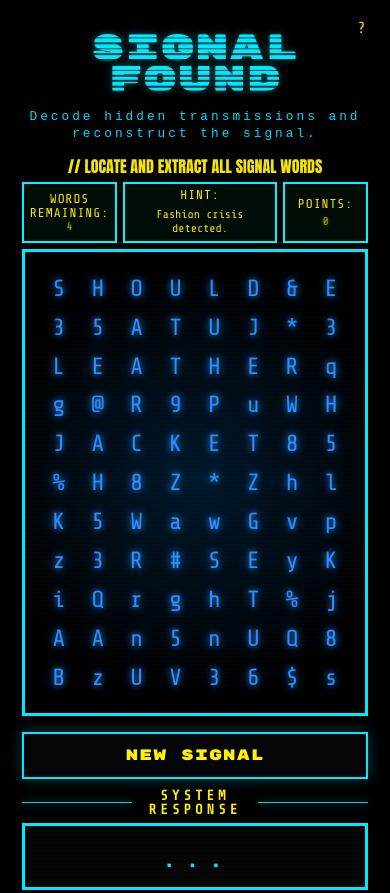
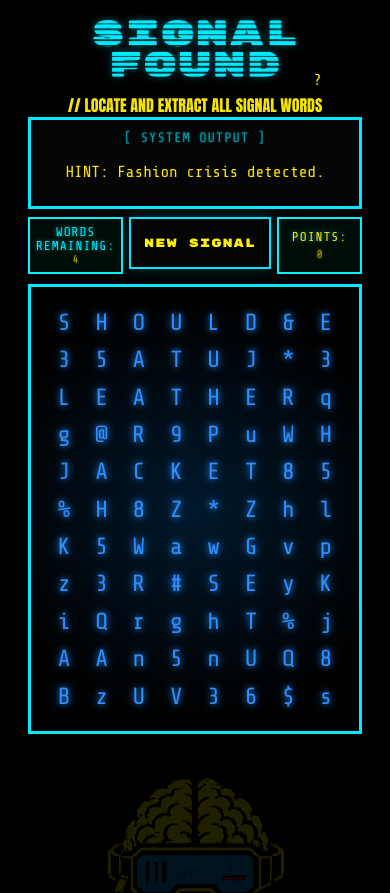
Before and after one commit to Bluecats3/SignalFound, a website: page index.html in a window 390 px wide. Shown: the top 893 px of the page. Drawn offline with nearby package versions, Linux system fonts and the light colour scheme.

Commit message:
Reposition display for mobile

```diff
--- a/index.html
+++ b/index.html
@@ -37,7 +37,6 @@
   <div class="container">
 
     <div id="duckParade" class="duckParade"></div>
-    <button id="infoBtn" onclick="showInstructions()">?</button>
 
     <div id="instructionScreen" class="instructionScreen">
 
@@ -55,7 +54,7 @@
         <p>Each message must be decoded from a screen of text.</p>
         <p>Drag across the hidden words to decode each terminal communication.</p>
         <p>The system has provided a word count and a hint for assistance.</p>
-        <p>A point system has also been supplied; however, we are still trying to understand the purpose.</p>
+        <p>A point system has also been supplied; however, the reason is still unknown.</p>
 
       </div>
 
@@ -73,30 +72,52 @@
 
 
 
+   <div class="titleArea">
+
   <h1 class="logoTitle">
     SIGNAL<br>
     FOUND
   </h1>
 
-    <p class="subtitle">
-      Decode hidden transmissions and reconstruct the signal.
-    </p>
+  <button id="infoBtn" onclick="showInstructions()">
+    ?
+  </button>
+
+</div>
+
+
 
     <div class="signalInstruction">
       // LOCATE AND EXTRACT ALL SIGNAL WORDS
     </div>
+<div class="topPanel">
 
-    <div class="terminalDetails">
+ <div class="systemHintBox">
+
+  <div class="systemOutputHeader">
+    [ SYSTEM OUTPUT ]
+  </div>
+
+  <div id="signalDisplay">
+    HINT: waiting for signal.
+  </div>
+
+</div>
+
+  <div class="signalControlRow">
 
     <div class="miniInfoBox">
       <span class="boxLabel">WORDS REMAINING:</span>
       <strong id="wordCount">0</strong>
     </div>
 
-      <div class="miniHintBox">
-        <span class="boxLabel">HINT:</span>
-        <span id="signalHint">waiting for signal.</span>
-      </div>
+    <button
+      id="newSignalBtn"
+      class="newSignalBtn"
+      onclick="loadWordSignal()"
+    >
+      NEW SIGNAL
+    </button>
 
     <div class="scoreBox">
       <div class="scoreLabel">POINTS:</div>
@@ -106,23 +127,14 @@
 
   </div>
 
+</div>
+
    <section id="wordSignalScreen" class="decoderPanel">
   <div id="wordGrid" class="wordGrid"></div>
 </section>
 
-    <button id="newSignalBtn" onclick="loadWordSignal()">
-      NEW SIGNAL
-    </button>
 
-    <h2 class="responseTitle">
-      SYSTEM RESPONSE
-    </h2>
 
-    <section class="responseScreen">
-      <div id="responseOutput">
-        <span class="waitingCursor">...</span>
-      </div>
-    </section>
 
     <img
       src="android-chrome-512x512.png"
--- a/script.js
+++ b/script.js
@@ -1,6 +1,5 @@
-const decodeMessage =
-document.getElementById("signalHint");
-const responseOutput = document.getElementById("responseOutput");
+const signalDisplay =
+document.getElementById("signalDisplay");
 
  let currentPuzzle;
 let foundWords = [];
@@ -1593,7 +1592,7 @@ const signalPuzzles = [
 
 {
   phrase: "THAT TEXT DID NOT NEED THAT MANY EMOJIS.",
-  HINT: "HINT: emoji excess confirmed.",
+  HINT: "Emoji excess confirmed.",
   words: ["THAT", "TEXT", "DID", "NOT", "NEED", "MANY", "EMOJIS"],
   paths: {
     THAT: [[0,0],[0,1],[0,2],[0,3]],
@@ -1610,7 +1609,7 @@ const signalPuzzles = [
 
 {
   phrase: "YOU ARE JUST OPENING APPS OUT OF LONELINESS NOW.",
-  HINT: "HINT: app loneliness spiral detected.",
+  HINT: "App loneliness spiral detected.",
   words: ["YOU", "ARE", "JUST", "OPENING", "APPS", "OUT", "LONELINESS", "NOW"],
   paths: {
     YOU: [[0,0],[0,1],[0,2]],
@@ -1626,7 +1625,7 @@ const signalPuzzles = [
 },
 {
   phrase: "WHY DO YOU THINK TWENTY PERCENT BATTERY IS GOOD ENOUGH?",
-  HINT: "HINT: battery judgment activated.",
+  HINT: "Battery judgment activated.",
   words: ["WHY", "YOU", "THINK", "TWENTY", "PERCENT", "BATTERY", "GOOD", "ENOUGH"],
   paths: {
     WHY: [[0,0],[0,1],[0,2]],
@@ -1644,7 +1643,7 @@ const signalPuzzles = [
 
 {
   phrase: "TAKE ME TO THE RESTROOM, THAT LAST UPDATE MESSED ME UP.",
-  HINT: "HINT: update digestion failed.",
+  HINT: "Update digestion failed.",
   words: ["TAKE", "THE", "RESTROOM", "THAT", "LAST", "UPDATE", "MESSED"],
   paths: {
     TAKE: [[0,0],[0,1],[0,2],[0,3]],
@@ -1661,7 +1660,7 @@ const signalPuzzles = [
 
 {
   phrase: "THE ROUTER READ YOUR DISCORD CHAT AGAIN...",
-  HINT: "HINT: router gossip detected.",
+  HINT: "Router gossip detected.",
   words: ["THE", "ROUTER", "READ", "YOUR", "DISCORD", "CHAT", "AGAIN"],
   paths: {
     THE: [[0,0],[0,1],[0,2]],
@@ -1678,7 +1677,7 @@ const signalPuzzles = [
 
 {
   phrase: "OH, SO IT IS CEREAL THEN MILK GOT IT.",
-  HINT: "HINT: breakfast order recorded.",
+  HINT: "Breakfast order recorded.",
   words: ["CEREAL", "THEN", "MILK", "GOT"],
   paths: {
 
@@ -1691,7 +1690,7 @@ const signalPuzzles = [
 
 {
   phrase: "SO I PUT UP AN ADD FOR A FREE CAT, YOU CAN PROBABLY JUST PUT HIM OUTSIDE NOW.",
-  HINT: "HINT: cat relocation plan detected.",
+  HINT: "Cat relocation plan detected.",
   words: ["PUT", "ADD", "FOR", "FREE", "CAT", "YOU", "CAN", "PROBABLY", "JUST", "HIM", "OUTSIDE", "NOW"],
   paths: {
     PROBABLY: [[0,0],[1,0],[2,0],[3,0],[4,0],[5,0],[6,0],[7,0]],
@@ -1714,7 +1713,7 @@ const signalPuzzles = [
 
 {
   phrase: "WHAT DO YOU THINK ABOUT A PALM TREE NEXT TO THE FRIDGE?",
-  HINT: "HINT: kitchen landscaping proposed.",
+  HINT: "Kitchen landscaping proposed.",
   words: ["WHAT", "YOU", "THINK", "ABOUT", "PALM", "TREE", "NEXT", "THE", "FRIDGE"],
   paths: {
  FRIDGE: [[0,0],[1,0],[2,0],[3,0],[4,0],[5,0]],
@@ -1802,13 +1801,13 @@ function loadWordSignal() {
     typingInterval = null;
   }
 
-  responseOutput.innerHTML = '<span class="waitingCursor">...</span>';
+signalDisplay.textContent =
+  "HINT: " + currentPuzzle.HINT;
 
   document.getElementById("wordCount").textContent =
     currentPuzzle.words.length;
 
-  document.getElementById("signalHint").textContent =
-    currentPuzzle.HINT;
+
 
   createWordGrid(currentPuzzle);
 }
@@ -2002,11 +2001,11 @@ function checkPuzzleComplete() {
 
       if (reachedMilestone) {
 
-       responseOutput.innerHTML =
+       signalDisplay.innerHTML =
   `<div class="duckWiggle">` +
   `&lt;(o )__  &lt;(o )__  &lt;(o )__<br>` +
   `     ( ._/    ( ._/    ( ._/` +
-  `</div><br>` +
+  `</div><br><bf>` +
   `+${pointsEarned} POINTS<br>` +
   `DUCK PARADE AUTHORIZED`;
 
@@ -2029,12 +2028,12 @@ function typeSystemResponse(text) {
     typingInterval = null;
   }
 
-  responseOutput.textContent = "";
+  signalDisplay.textContent = "SYSTEM RESPONSE: ";
 
   let i = 0;
 
   typingInterval = setInterval(() => {
-    responseOutput.textContent += text[i];
+    signalDisplay.textContent += text[i];
     i++;
 
     if (i >= text.length) {
@@ -2046,7 +2045,6 @@ function typeSystemResponse(text) {
 
 
 
-
 function randomLetter() {
   const fillerChars =
 "ABCDEFGHIJKLMNOPQRSTUVWXYZabcdefghijklmnopqrstuvwxyz0123456789*$&#?@%";
--- a/style.css
+++ b/style.css
@@ -77,11 +77,18 @@ background:
   z-index: 2;
 }
 
+.titleArea {
+  position: relative;
+  display: inline-block;
+  width: fit-content;
+  margin: 0 auto;
+}
 
 #infoBtn {
-  position: fixed;
-  top: 12px;
-  right: 12px;
+  position: absolute;
+
+  right: -28px;
+  bottom: 8px;
 
   width: auto;
   height: auto;
@@ -90,16 +97,15 @@ background:
   margin: 0;
 
   background: transparent;
-  color: #ffe600;
-
   border: none !important;
   box-shadow: none !important;
 
+  color: #ffe600;
   font-family: 'Share Tech Mono', monospace;
-  font-size: 1.6rem;
+  font-size: 1.4rem;
 
   cursor: pointer;
-  z-index: 10000;
+  z-index: 20;
 }
 
 #infoBtn:hover {
@@ -171,7 +177,9 @@ background:
 
 .container {
   background: #000;
-  padding: 6px 18px 18px;
+  position: relative;
+  z-index: 2;
+  padding: 6px 18px 40px;
 }
 
 button {
@@ -249,41 +257,103 @@ button:hover {
 
   transform: scaleY(1.18);
 
-  margin-top: 8px;
+  margin-top: 0px;
+
+  margin-bottom: 2px;
+
+}
+
+
+.systemOutputHeader {
+
+  color: #00eaff;
+
+  text-align: center;
+
+  font-family: 'Share Tech Mono', monospace;
+
+  font-size: 0.85rem;
+
+  letter-spacing: 1px;
+
+  margin-bottom: 3px;
+
+    animation: outputBlink 2.2s steps(2) infinite;
+
+
+}
+
+@keyframes outputBlink {
+
+  0%,
+  100% {
+    opacity: 1;
+    text-shadow:
+      0 0 4px #00eaff,
+      0 0 10px rgba(0,234,255,0.4);
+  }
+
+  50% {
+    opacity: 0.35;
+    text-shadow: none;
+  }
+
+}
+
+
+/* ========================= */
+/* NEW TOP PANEL */
+/* ========================= */
+
+.topPanel {
+  width: 100%;
+  max-width: 560px;
+  margin: 0 auto 10px;
+  border: none;
+}
+
+.systemHintBox {
+
+  border: 3px solid #00eaff;
+
+  background: #050505;
+
+  padding: 10px 14px;
 
   margin-bottom: 8px;
 
+  font-family: 'Share Tech Mono', monospace;
+
+  text-align: left;
 }
-
-/* ========================= */
-/* NORMAL HEADINGS */
-/* ========================= */
 
 
 
-.subtitle {
-
-  color: var(--blue);
-
-  font-family: monospace;
-
-  letter-spacing: 3px;
-
-  margin-top: 10px;
-
-  margin-bottom: 28px;
-
+.signalControlRow {
+  display: grid;
+  grid-template-columns: 95px 1fr 85px;
+  gap: 6px;
+  align-items: stretch;
 }
 
-/* ========================= */
-/* PANELS */
-/* ========================= */
+.newSignalBtn {
+  width: 100%;
+  height: 100%;
+  min-height: 52px;
+
+  margin: 0;
+  padding: 0;
+
+  display: flex;
+  align-items: center;
+  justify-content: center;
+
+  font-size: 1.2rem;
+  }
 
 
 
-
-.decoderPanel,
-.responseScreen {
+.decoderPanel {
 
   width: 100%;
   max-width: 560px;
@@ -312,20 +382,7 @@ button:hover {
 
 }
 
-.responseScreen {
-  width: 100%;
-  max-width: 560px;
 
-  border: 3px solid #00eaff;
-  background: #050505;
-
-  margin: 6px auto 18px;
-  padding: 6px;
-
-  min-height: 0px;
-
-  box-sizing: border-box;
-}
 
 
 
@@ -365,8 +422,7 @@ button:hover {
 
 
 
-.decoderPanel::before,
-.responseScreen::before {
+.decoderPanel::before {
 
   content: "";
 
@@ -410,71 +466,10 @@ button:hover {
 
 }
 
-/* ========================= */
-/* TITLES */
-/* ========================= */
 
-.decoderPanel h2,
-.responseTitle {
 
-  color: var(--yellow);
 
-  font-size: 30px;
 
-  text-shadow:
-    0 0 12px rgba(255,255,0,0.6);
-
-}
-
-.responseTitle {
-
-  display: flex;
-
-  align-items: center;
-
-  justify-content: center;
-
-  gap: 10px;
-
-  color: #fff200;
-
-  font-family: 'Share Tech Mono', monospace;
-
-  font-size: 14px;
-
-  letter-spacing: 4px;
-
-  text-transform: uppercase;
-
-  margin-top: 4px;
-
-  margin-bottom: 6px;
-
-  line-height: 1;
-
-  text-shadow: none;
-
-}
-
-/* LEFT + RIGHT LINES */
-
-.responseTitle::before,
-.responseTitle::after {
-
-  content: "";
-
-  height: 1px;
-
-  width: 180px;
-
-  background: #00eaff;
-
-  box-shadow:
-    0 0 10px rgba(0,234,255,0.8);
-
-  opacity: 0.9;
-
-}
 
 
 
@@ -486,97 +481,35 @@ button:hover {
 
 
 /* ========================= */
-/* RESPONSE OUTPUT */
+/* SIGNAL DISPLAY */
 /* ========================= */
 
-#responseOutput {
+#signalDisplay {
 
   color: #ffe600;
 
+  font-family: 'Share Tech Mono', monospace;
+
   text-align: center;
 
-  font-family: 'Share Tech Mono', monospace;
+  display: flex;
+
+  justify-content: center;
+  align-items: center;
+
+  min-height: 48px;
+
+  font-size: 1rem;
+
+  line-height: 1.4;
 
   white-space: pre-wrap;
 
-  line-height: 1.2;
-
-  font-size: 20px;
-
-  letter-spacing: 1px;
-
   padding: 4px;
-
-  min-height: auto;
-
-  display: block;
-
-
-
-
-
-  text-shadow: none;
-
--webkit-font-smoothing: none;
--moz-osx-font-smoothing: auto;
-text-rendering: optimizeSpeed;
-font-smooth: never;
-
-  image-rendering: pixelated;
 }
 
 
 
-
-
-
-
-.signalLabel {
-
-  color: var(--yellow);
-
-  font-size: 16px;
-
-  letter-spacing: 4px;
-
-  margin-bottom: 18px;
-
-}
-
-.bigTransmission {
-
-  font-size: 34px;
-
-  line-height: 1.4;
-
-  color: var(--yellow);
-
-  margin-bottom: 22px;
-
-  animation: transmissionFlash 0.45s ease;
-
-}
-
-
-@keyframes transmissionFlash {
-
-  0% {
-
-    opacity: 0;
-
-    transform: scale(0.92);
-
-  }
-
-  100% {
-
-    opacity: 1;
-
-    transform: scale(1);
-
-  }
-
-}
 
 
 
@@ -588,6 +521,8 @@ font-smooth: never;
 
 .duckWiggle {
   display: inline-block;
+   position: relative;
+  left: -35px;
   animation: duckWiggle 0.45s steps(2) infinite;
 }
 
@@ -715,29 +650,6 @@ font-smooth: never;
 
 
 
-.signalHint {
-
-  color: #00d9ff;
-
-  font-family: 'Share Tech Mono', monospace;
-
-  font-size: 30px;
-
-  font-weight: bold;
-
-  letter-spacing: 2px;
-
-  line-height: 1.6;
-
-  margin-top: 14px;
-
-  margin-bottom: 24px;
-
-}
-
-#signalHint {
-  text-align: left;
-}
 
 .waitingCursor {
   color: #00eaff;
@@ -768,73 +680,26 @@ font-smooth: never;
 }
 
 
-.terminalDetails {
-  display: grid;
 
-  grid-template-columns: 110px 1fr 90px;
-
-  gap: 6px;
-
-  align-items: stretch;
-
-  width: 100%;
-
-  max-width: 560px;
-
-  margin: 4px auto 6px;
-}
-
-.miniInfoBox,
-.miniHintBox {
-
+.miniInfoBox {
   border: 2px solid #00f6ff;
-
   background: rgba(0,255,120,0.05);
-
-  color: #00f6ff;
-
+  color: #ffe600;
   font-family: 'Share Tech Mono', monospace;
 
-  padding: 7px 8px;
+  min-height: 52px;
+  padding: 6px 8px;
 
-  font-size: 0.82rem;
-
-  text-align: left;
-
-  min-height: 52px;
-}
-
-.miniInfoBox {
   display: flex;
   flex-direction: column;
   justify-content: center;
   align-items: center;
 
   text-align: center;
+  box-sizing: border-box;
 }
 
-.miniInfoBox strong {
 
-  color: #00f6ff;
-
-  font-weight: 400;
-}
-
-.miniHintBox {
-  display: flex;
-  flex-direction: column;
-
-  justify-content: center;
-  align-items: center;
-
-  text-align: center;
-
-  line-height: 1.2;
-}
-
-.miniHintBox .boxLabel {
-  margin-bottom: 4px;
-}
 
 .scoreBox {
 
@@ -863,9 +728,11 @@ font-smooth: never;
 
 .boxLabel,
 .scoreLabel {
-  color: #ffe600;
+  color: #00eaff;
   font-size: 0.80rem;
   letter-spacing: 1px;
+  text-shadow:
+    0 0 4px rgba(0,234,255,0.6);
 }
 
 
@@ -876,7 +743,6 @@ font-smooth: never;
 
 
 #wordCount,
-#signalHint,
 #scoreDisplay {
   color: #ffe600;
   font-size: 0.72rem;
@@ -911,8 +777,12 @@ font-smooth: never;
   }
 
 #infoBtn {
-  width: 32px;
-  height: 32px;
+  right: -24px;
+  bottom: 4px;
+
+  width: auto;
+  height: auto;
+
   font-size: 1rem;
 }
 
@@ -927,13 +797,7 @@ font-smooth: never;
 
 
 
-  .container {
-    width: 100%;
-    max-width: 100%;
-    padding: 12px;
-    padding-bottom: 24px;
-    box-sizing: border-box;
-  }
+
 
   .logoTitle {
     font-size: 2.4rem;
@@ -943,81 +807,44 @@ font-smooth: never;
     margin-bottom: 8px;
   }
 
-  .subtitle {
-    font-size: 0.8rem;
-    line-height: 1.3;
-    margin-bottom: 12px;
-  }
+
+
+
+.topPanel {
+  width: 100%;
+}
+
+.signalControlRow {
+
+  display: grid;
+
+  grid-template-columns: 95px 1fr 85px;
+
+  gap: 6px;
+}
+
+.newSignalBtn {
+
+  height: 52px;
+
+  padding: 0;
+
+  font-size: 0.75rem;
+
+  margin: 0;
+}
 
   /* ========================= */
   /* TOP INFO AREA */
   /* ========================= */
 
-.terminalDetails {
-  display: grid;
-  grid-template-columns: 95px 1fr 85px;
-  gap: 6px;
-  align-items: stretch;
-  margin: 4px 0 6px;
-}
-
-.miniInfoBox,
-.miniHintBox {
-  border: 2px solid #00f6ff;
-
-  background: rgba(0,255,120,0.05);
-
-  color: #ffe600;
-
-  font-family: 'Share Tech Mono', monospace;
-
-  font-size: 0.72rem;
-
-  padding: 6px 8px;
-
-  box-sizing: border-box;
-}
-
-.miniInfoBox {
-  display: flex;
-  flex-direction: column;
-  justify-content: center;
-  align-items: center;
-  text-align: center;
-}
-
-.miniInfoBox strong {
-  color: #ffe600;
-  font-weight: 400;
-}
 
 
-.miniHintBox {
-  display: flex;
-  flex-direction: column;
 
-  justify-content: flex-start;
-  align-items: center;
 
-  text-align: center;
 
-  padding-top: 4px;
-}
 
-#signalHint {
-  display: block;
-  width: 100%;
-  text-align: center;
-}
 
-.miniHintBox .boxLabel {
-  display: block;
-  width: 100%;
-
-  margin-bottom: 4px;
-
-  text-align: center;
-}
 
 
 .scoreBox {
@@ -1130,19 +957,7 @@ font-smooth: never;
   user-select: none;
 }
 
-  /* ========================= */
-  /* RESPONSE BOX */
-  /* ========================= */
 
-  .responseScreen {
-  margin-top: 2px;
-  min-height: 0px;
-  padding: 6px;
-}
-
-#responseOutput {
-  font-size: 1rem;
-}
 
 
 
```
Lines whose indentation alone changed are shown as unchanged.
